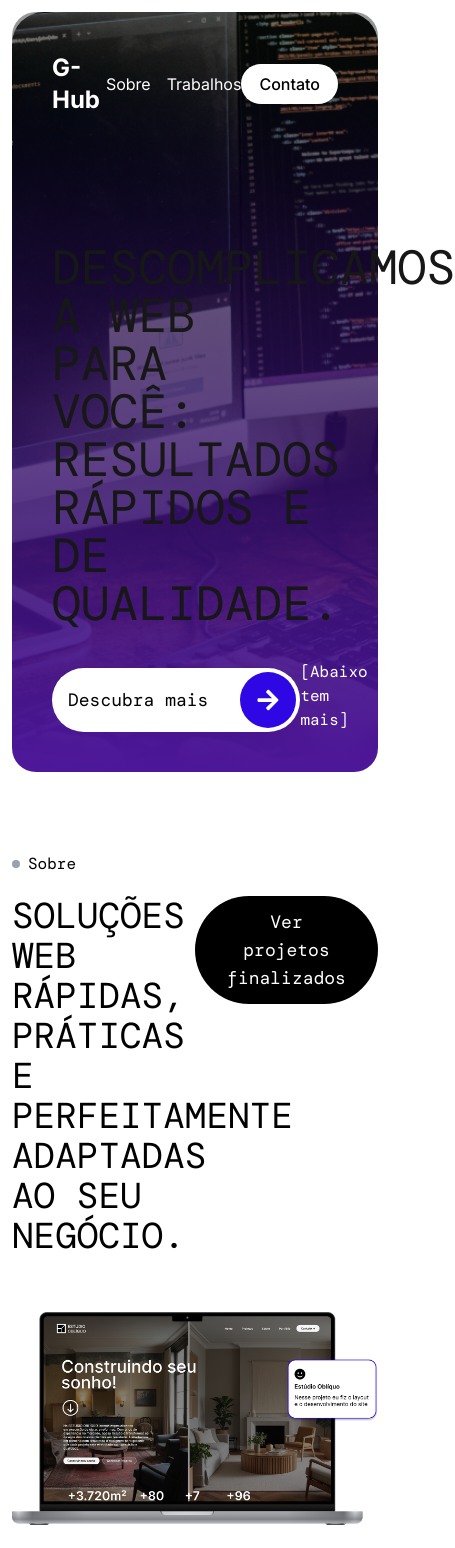
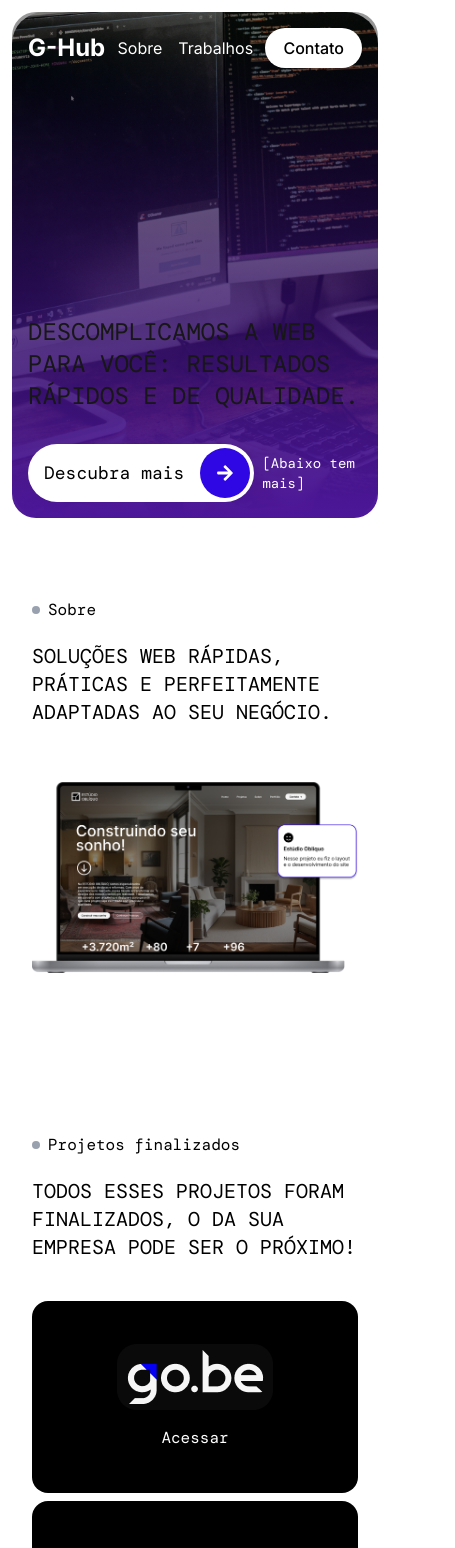
Before and after one commit to GabrielCiloe/ghub, a Next.js app: page / in a window 390 px wide. Shown: the top 1548 px of the page, 455 px wide, since content can reach past the window. Built offline with nearby package versions, Linux system fonts and the light colour scheme.

Commit message:
inital mobile

```diff
--- a/app/components/ProjectCard.tsx
+++ b/app/components/ProjectCard.tsx
@@ -11,7 +11,7 @@ export function ProjectCard({ imagem, link }: ProjectCardProps) {
             {/* eslint-disable-next-line @next/next/no-img-element */}
             <img src={imagem} alt="Imagem do projeto" className="mb-4" />
 
-            <a href={link} target="_blank" className="text-white hover:underline underline-offset-2">
+            <a href={link} target="_blank" className="font-mono text-white hover:underline underline-offset-2">
                 Acessar
             </a>
         </div>
--- a/app/page.tsx
+++ b/app/page.tsx
@@ -16,7 +16,7 @@ export default function Home() {
           backgroundPosition: 'top center',
         }}
       >
-        <div className="flex flex-col justify-between bg-gradient-to-b from-black/40 to-violet-900 p-10 rounded-3xl h-[90vh]">
+        <div className="flex flex-col justify-between bg-gradient-to-b from-black/40 to-violet-900 p-4 lg:p-10 xl:p-10 rounded-3xl h-[60vh] lg:h-[90vh] xl:h-[90vh]">
           <div className="flex justify-between items-center">
             <h2 className="font-bold text-white text-2xl">G-Hub</h2>
             <nav className="flex gap-4">
@@ -27,30 +27,30 @@ export default function Home() {
           </div>
 
           <div className="flex flex-col space-y-8">
-            <h2 className="max-w-3xl font-mono text-5xl uppercase">Descomplicamos a Web para você: resultados rápidos e de qualidade.</h2>
-            <div className="flex flex-row justify-between items-end">
+            <h2 className="max-w-3xl font-mono text-2xl lg:text-5xl xl:text-5xl uppercase">Descomplicamos a Web para você: resultados rápidos e de qualidade.</h2>
+            <div className="flex flex-row lg:flex-row xl:flex-row justify-between items-center lg:items-end xl:items-end gap-2">
               <button className="flex flex-row justify-between items-center bg-white p-1 pl-4 rounded-full w-fit font-mono font-medium text-black text-lg text-nowrap cursor-pointer">Descubra mais
-                <div className="flex justify-center items-center bg-[#2F06E4] ml-8 p-4 rounded-full">
-                  <FaArrowRight className="text-white text-2xl" />
+                <div className="flex justify-center items-center bg-[#2F06E4] ml-4 lg:ml-8 xl:ml-8 p-4 rounded-full">
+                  <FaArrowRight className="text-white text-lg lg:text-2xl xl:text-2xl" />
 
                 </div>
               </button>
 
-              <p className="font-mono text-white">[Abaixo tem mais]</p>
+              <p className="font-mono text-white text-sm text-left">[Abaixo tem mais]</p>
             </div>
           </div>
         </div>
       </section>
 
-      <section className="space-y-14 py-20">
+      <section className="space-y-14 px-5 lg:px-0 xl:px-0 py-20">
         <div className="flex flex-col space-y-5 mx-auto max-w-7xl">
           <p className="flex flex-row items-center gap-2 font-mono text-black">
             <span className="block bg-gray-400 rounded-full w-2 h-2" />
             Sobre
           </p>
           <div className="flex flex-row justify-between items-start">
-            <h2 className="w-full max-w-[50%] font-mono font-medium text-black text-4xl uppercase">Soluções Web rápidas, práticas e perfeitamente adaptadas ao seu negócio.</h2>
-            <button className="bg-black px-7 py-3 rounded-full font-mono text-white text-lg cursor-pointer">
+            <h2 className="w-full lg:max-w-[50%] xl:max-w-[50%] font-mono font-medium text-black text-xl lg:text-4xl xl:text-4xl uppercase">Soluções Web rápidas, práticas e perfeitamente adaptadas ao seu negócio.</h2>
+            <button className="hidden lg:flex xl:flex bg-black px-7 py-3 rounded-full font-mono text-white text-lg cursor-pointer">
               Ver projetos finalizados
             </button>
           </div>
@@ -61,16 +61,16 @@ export default function Home() {
         </div>
       </section>
 
-      <section className="space-y-14 py-20">
+      <section className="space-y-14 px-5 lg:px-0 xl:px-0 py-20">
         <div className="flex flex-col space-y-5 mx-auto max-w-7xl">
           <p className="flex flex-row items-center gap-2 font-mono text-black">
             <span className="block bg-gray-400 rounded-full w-2 h-2" />
             Projetos finalizados
           </p>
           <div className="flex flex-row justify-between items-start">
-            <h2 className="w-full max-w-[50%] font-mono font-medium text-black text-4xl uppercase">Todos esses projetos foram finalizados, o da sua empresa pode ser o próximo!</h2>
+            <h2 className="w-full lg:max-w-[50%] xl:max-w-[50%] font-mono font-medium text-black text-xl lg:text-4xl xl:text-4xl uppercase">Todos esses projetos foram finalizados, o da sua empresa pode ser o próximo!</h2>
           </div>
-          <div className="gap-2 grid grid-cols-4 mt-5">
+          <div className="gap-2 grid grid-cols-1 md:grid-cols-2 lg:grid-cols-4 xl:grid-cols-4 mt-5">
             <ProjectCard imagem="/gobe-logo.png" link="https://gobe.be/" />
             <ProjectCard imagem="/alia-logo.png" link="https://alialogistica.com.br/v3/" />
             <ProjectCard imagem="/ministerio-jovem-logo.png" link="https://www.adventistas.org/pt/jovensnovo/" />
```
